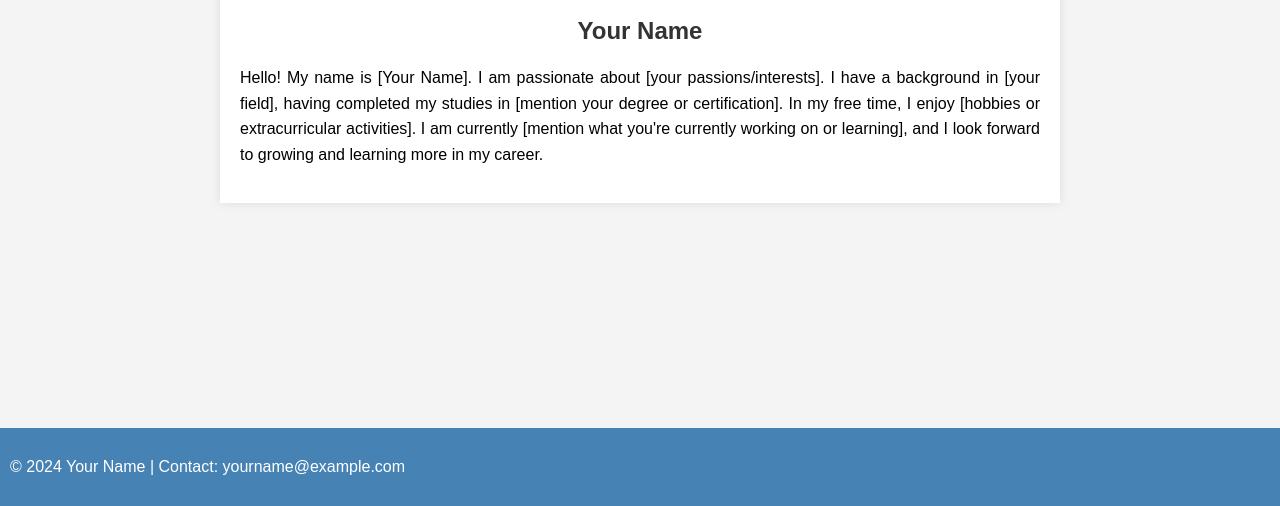
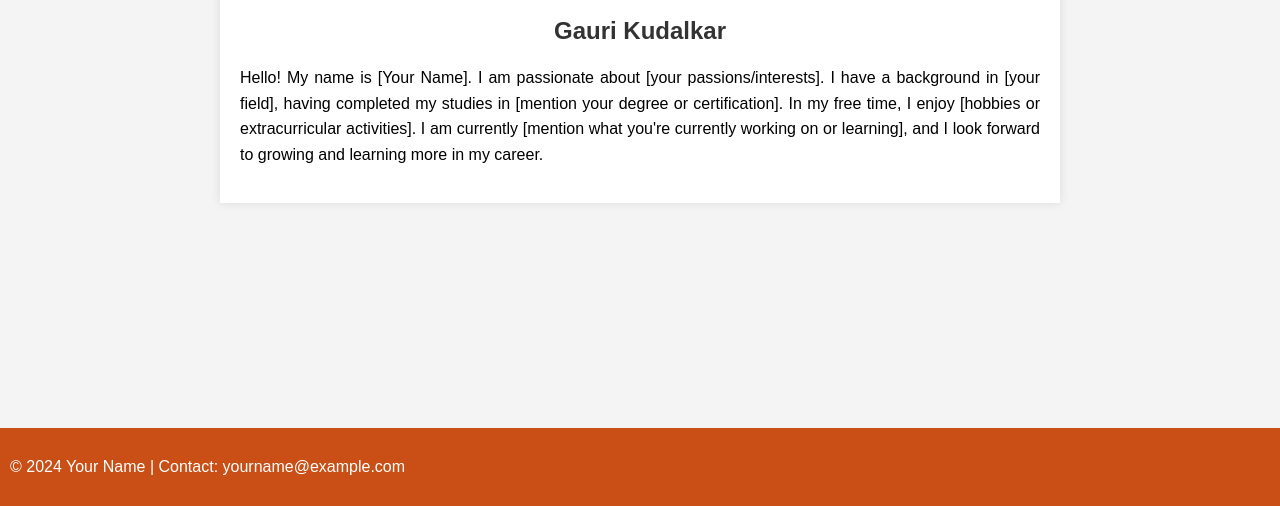
Before and after one commit to gaurikudalkar29/bio, a plain HTML site: page index.html in a window 1280 px wide. Shown: the part 294-800 px from the top of the page. Drawn offline with Linux system fonts and the light colour scheme.

Commit message:
bio chnge

```diff
--- a/index.html
+++ b/index.html
@@ -46,7 +46,7 @@
         footer {
             text-align: center;
             padding: 10px;
-            background-color: #4682B4;
+            background-color: #ca4f16;
             color: white;
             position: fixed;
             width: 100%;
@@ -62,7 +62,7 @@
 
 <section>
     <img src="profile.jpg" alt="Profile Image" class="profile-img">
-    <h2>Your Name</h2>
+    <h2>Gauri Kudalkar</h2>
     <p>
         Hello! My name is [Your Name]. I am passionate about [your passions/interests].
         I have a background in [your field], having completed my studies in [mention your degree or certification].
```
